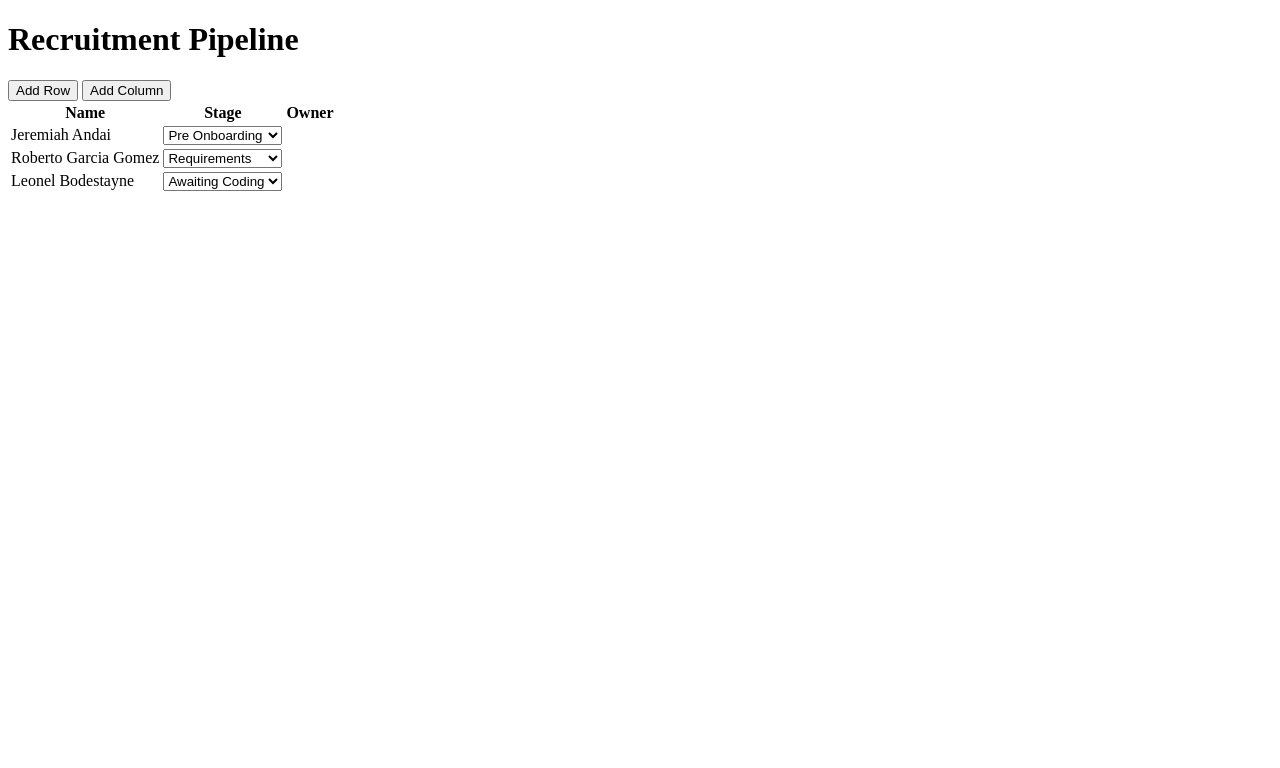
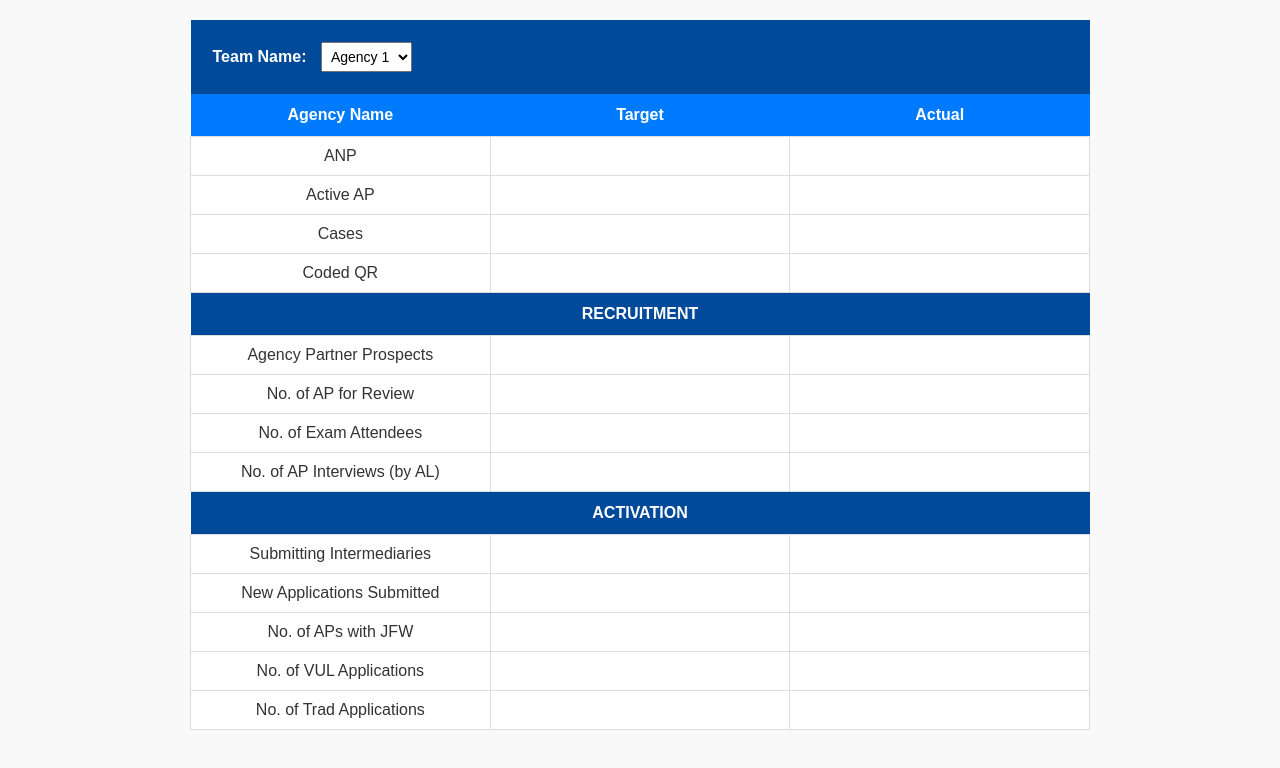
Before and after one commit to drichjsph/recruitment-plan, a plain HTML site: page recruitment/index.html in a window 1280 px wide. Drawn offline with Linux system fonts and the light colour scheme.

Commit message:
Update index.html

```diff
--- a/recruitment/index.html
+++ b/recruitment/index.html
@@ -1,35 +1,112 @@
 <!DOCTYPE html>
 <html lang="en">
 <head>
-  <meta charset="UTF-8" />
+  <meta charset="UTF-8">
   <meta name="viewport" content="width=device-width, initial-scale=1.0">
-  <title>Recruitment Pipeline</title>
-  <link rel="stylesheet" href="styles.css" />
+  <title>Agency Performance Table</title>
+  <link rel="stylesheet" href="style.css">
 </head>
 <body>
 
-  <h1>Recruitment Pipeline</h1>
-
-  <div class="controls">
-    <button id="addRowBtn">Add Row</button>
-    <button id="addColumnBtn">Add Column</button>
-  </div>
-
   <div class="table-container">
-    <table id="recruitmentTable">
+    <table id="performanceTable">
       <thead>
-        <tr id="headerRow">
-          <th>Name</th>
-          <th>Stage</th>
-          <th>Owner</th>
+        <tr>
+          <th colspan="3">
+            <div class="table-header">
+              <div class="left-header">
+                <label><strong>Team Name:</strong></label>
+                <select>
+                  <option>Agency 1</option>
+                  <option>Agency 2</option>
+                  <option>Agency 3</option>
+                  <option>Agency 4</option>
+                </select>
+              </div>
+            </div>
+          </th>
+        </tr>
+        <tr>
+          <th>Agency Name</th>
+          <th>Target</th>
+          <th>Actual</th>
         </tr>
       </thead>
       <tbody>
-        <!-- Rows will be dynamically added here -->
+        <tr>
+          <td>ANP</td>
+          <td><input type="number" min="0"></td>
+          <td><input type="number" min="0"></td>
+        </tr>
+        <tr>
+          <td>Active AP</td>
+          <td><input type="number" min="0"></td>
+          <td><input type="number" min="0"></td>
+        </tr>
+        <tr>
+          <td>Cases</td>
+          <td><input type="number" min="0"></td>
+          <td><input type="number" min="0"></td>
+        </tr>
+        <tr>
+          <td>Coded QR</td>
+          <td><input type="number" min="0"></td>
+          <td><input type="number" min="0"></td>
+        </tr>
+        <tr>
+          <th colspan="3">RECRUITMENT</th>
+        </tr>
+        <tr>
+          <td>Agency Partner Prospects</td>
+          <td><input type="number" min="0"></td>
+          <td><input type="number" min="0"></td>
+        </tr>
+        <tr>
+          <td>No. of AP for Review</td>
+          <td><input type="number" min="0"></td>
+          <td><input type="number" min="0"></td>
+        </tr>
+        <tr>
+          <td>No. of Exam Attendees</td>
+          <td><input type="number" min="0"></td>
+          <td><input type="number" min="0"></td>
+        </tr>
+        <tr>
+          <td>No. of AP Interviews (by AL)</td>
+          <td><input type="number" min="0"></td>
+          <td><input type="number" min="0"></td>
+        </tr>
+        <tr>
+          <th colspan="3">ACTIVATION</th>
+        </tr>
+        <tr>
+          <td>Submitting Intermediaries</td>
+          <td><input type="number" min="0"></td>
+          <td><input type="number" min="0"></td>
+        </tr>
+        <tr>
+          <td>New Applications Submitted</td>
+          <td><input type="number" min="0"></td>
+          <td><input type="number" min="0"></td>
+        </tr>
+        <tr>
+          <td>No. of APs with JFW</td>
+          <td><input type="number" min="0"></td>
+          <td><input type="number" min="0"></td>
+        </tr>
+        <tr>
+          <td>No. of VUL Applications</td>
+          <td><input type="number" min="0"></td>
+          <td><input type="number" min="0"></td>
+        </tr>
+        <tr>
+          <td>No. of Trad Applications</td>
+          <td><input type="number" min="0"></td>
+          <td><input type="number" min="0"></td>
+        </tr>
       </tbody>
     </table>
   </div>
 
-  <script src="script.js"></script>
 </body>
 </html>
```
